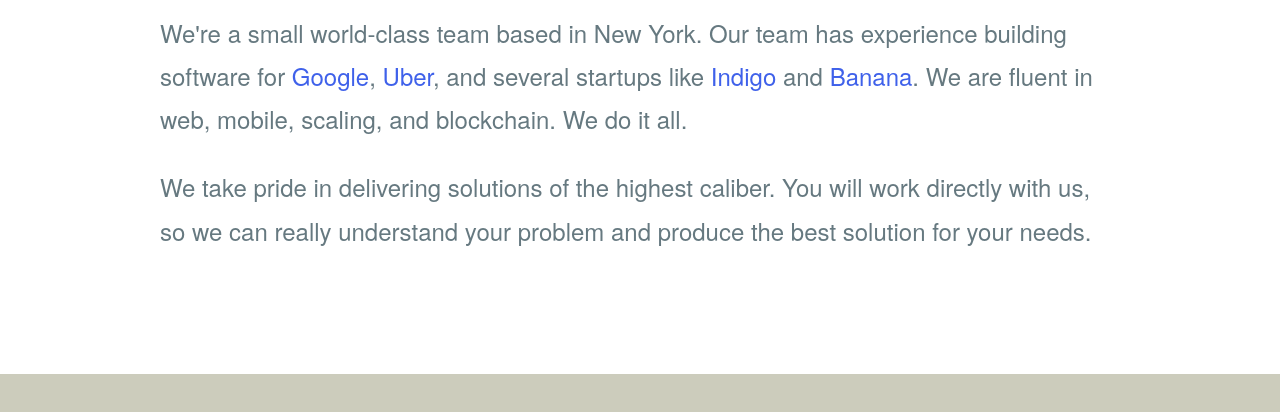
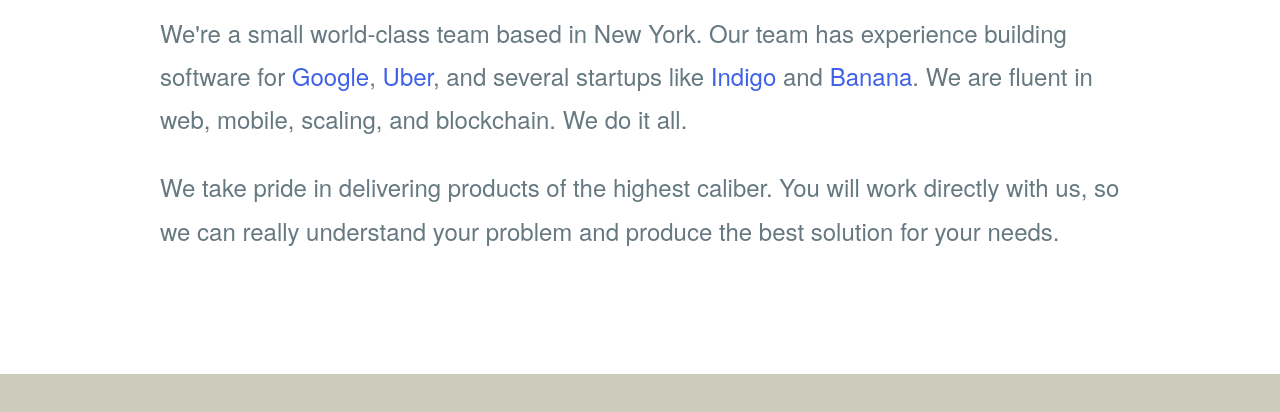
Before and after one commit to Hester-Labs/hesterlabs-landing, a website: page app/static_jade/index.jade in a window 1280 px wide. Shown: the part 724-1136 px from the top of the page. Drawn offline with nearby package versions, Linux system fonts and the light colour scheme; files that its build step writes are made by us from their sources.

Commit message:
copy change to be less repetaive

```diff
--- a/app/static_jade/index.jade
+++ b/app/static_jade/index.jade
@@ -21,7 +21,7 @@
         | #{' and '}
         a(href="http://meetbanana.com/") Banana
         | . We are fluent in web, mobile, scaling, and blockchain. We do it all.
-      p We take pride in delivering solutions of the highest caliber. You will work directly with us, so we can really understand your problem and produce the best solution for your needs.
+      p We take pride in delivering products of the highest caliber. You will work directly with us, so we can really understand your problem and produce the best solution for your needs.
 
   .row.contact
     .container
```
